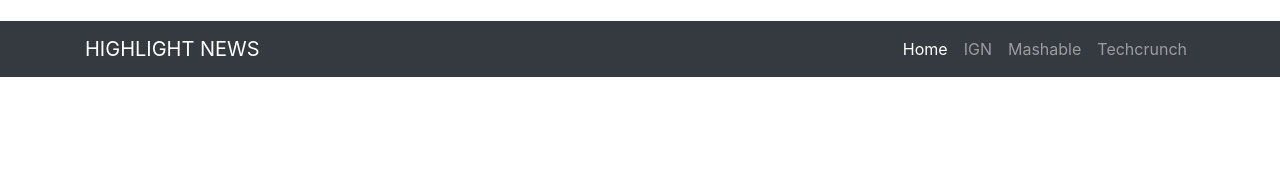
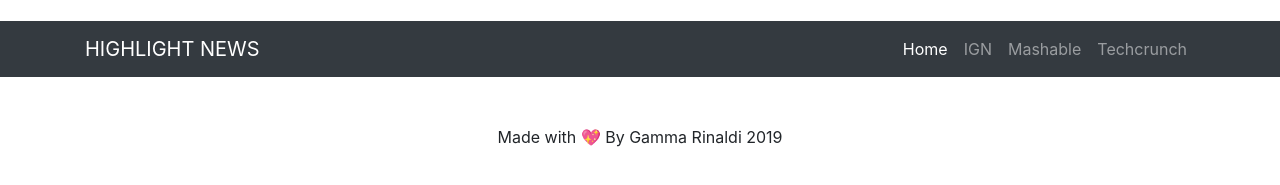
Before and after one commit to gammarinaldi/PWA-WIR, a plain HTML site: page public/index.html in a window 1280 px wide. Shown: the part 73-258 px from the top of the page. Drawn offline with Linux system fonts and the light colour scheme.

Commit message:
17 mar 2019

```diff
--- a/public/index.html
+++ b/public/index.html
@@ -66,5 +66,5 @@
   <script src="./vendor/bootstrap/js/bootstrap.bundle.min.js"></script>
 
 </body>
-
+<footer><center>Made with 💖 By Gamma Rinaldi 2019</center></footer>
 </html>
```
Also changed, not shown: 1 other file.
